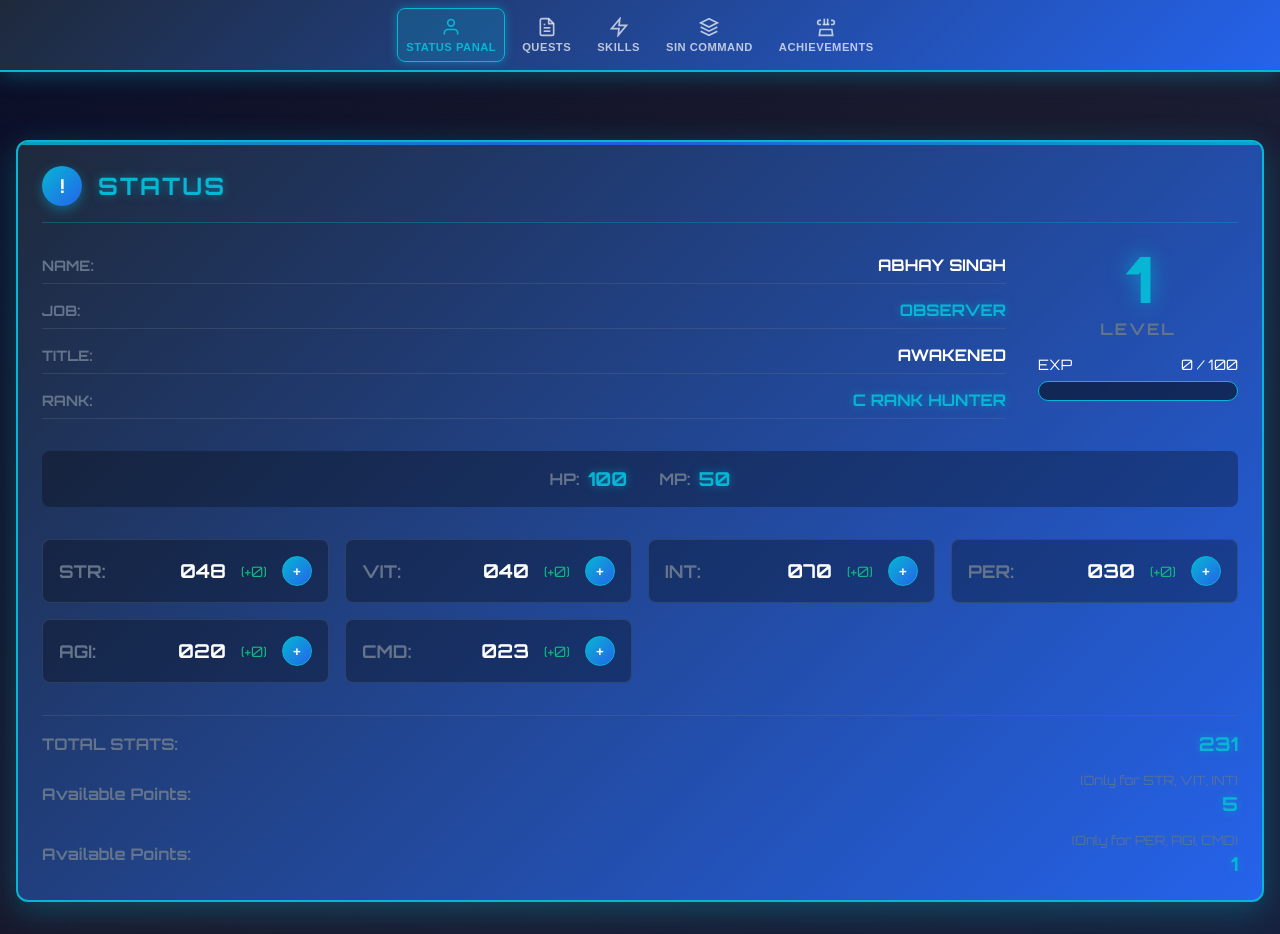
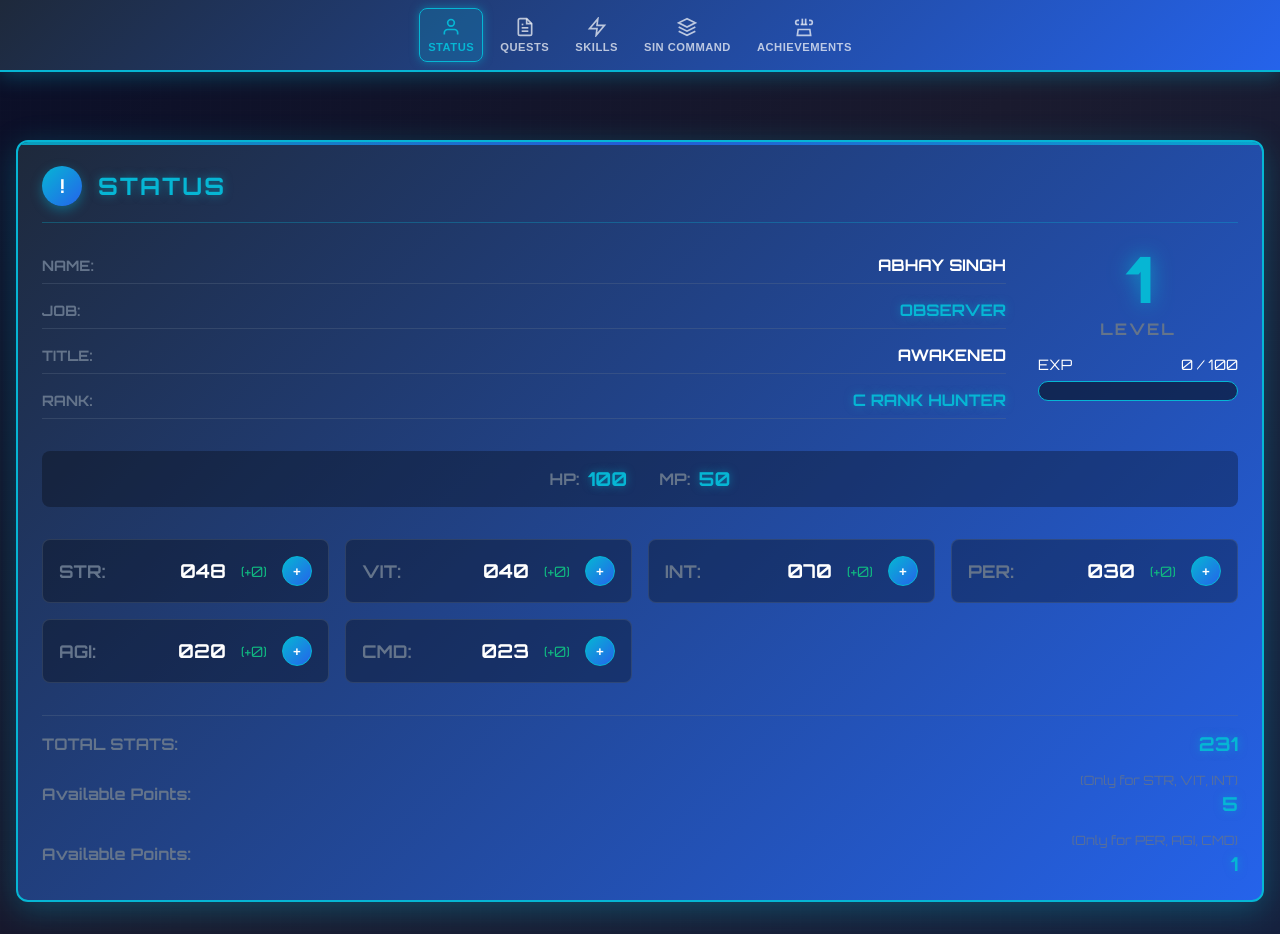
Before and after one commit to cryptospy41/sololevel, a plain HTML site: page index.html in a window 1280 px wide. Drawn offline with Linux system fonts and the light colour scheme.

Commit message:
Update index.html

```diff
--- a/index.html
+++ b/index.html
@@ -20,7 +20,7 @@
                         <path d="M20 21v-2a4 4 0 0 0-4-4H8a4 4 0 0 0-4 4v2"></path>
                         <circle cx="12" cy="7" r="4"></circle>
                     </svg>
-                    <span>STATUS PANAL</span>
+                    <span>STATUS </span>
                 </button>
                 <button class="nav-button" data-page="quests">
                     <svg class="nav-icon" viewBox="0 0 24 24" fill="none" stroke="currentColor" stroke-width="2">
```
